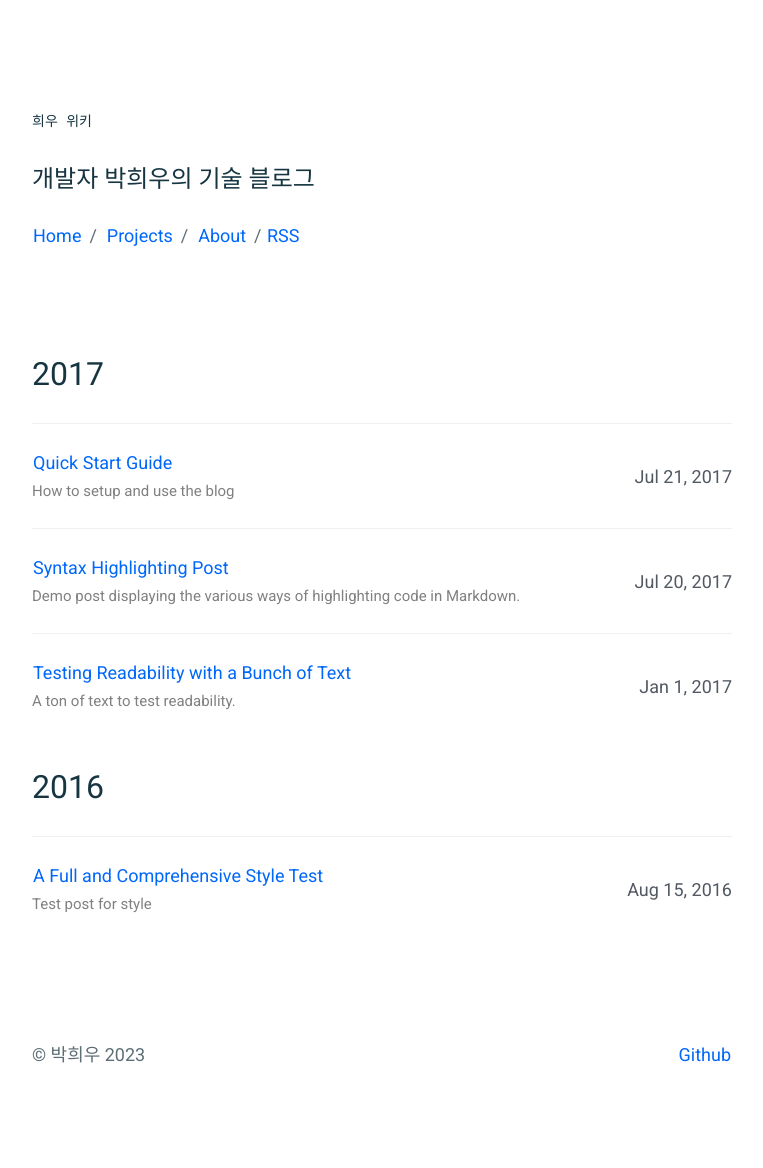
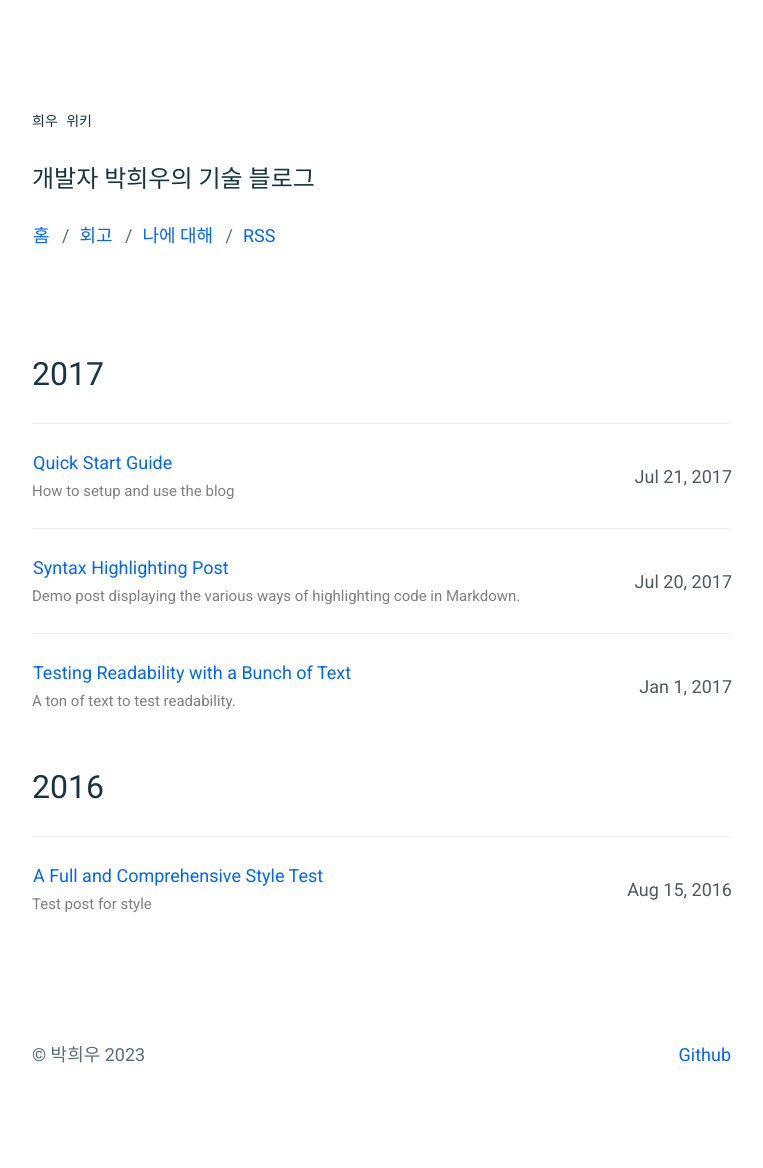
Before and after one commit to parkhuiwo0/parkhuiwo0.github.io, a Jekyll site: the page built from index.html, in a window 1280 px wide. Shown: the whole page, without its empty margins (258-1021 px from the left). Built offline with Jekyll 4.4.1, drawn with Linux system fonts in a browser that asks for light colours.

Commit message:
Update header.html

```diff
--- a/_includes/header.html
+++ b/_includes/header.html
@@ -4,8 +4,12 @@
   <h1>{{ site.description }}</h1>
   {% endif %}
   <p>
-    <a href="{{ "/" | prepend: site.baseurl }}">Home</a><span
-          class="u-separate"></span> <a href="{{ "/projects/" | prepend:
-          site.baseurl }}">Projects</a><span class="u-separate"></span> <a href="{{ "/about/" | prepend: site.baseurl }}">About</a><span class="u-separate"></span><a href="{{ "/feed.xml" | prepend: site.baseurl }}">RSS</a>
+    <a href="{{ "/" | prepend: site.baseurl }}">홈</a>
+    <span class="u-separate"></span>
+    <a href="{{ "/retrospect/" | prepend:site.baseurl }}">회고</a>
+    <span class="u-separate"></span>
+    <a href="{{ "/about/" | prepend: site.baseurl }}">나에 대해</a>
+    <span class="u-separate"></span>
+    <a href="{{ "/feed.xml" | prepend: site.baseurl }}">RSS</a>
   </p>
 </header>
```
